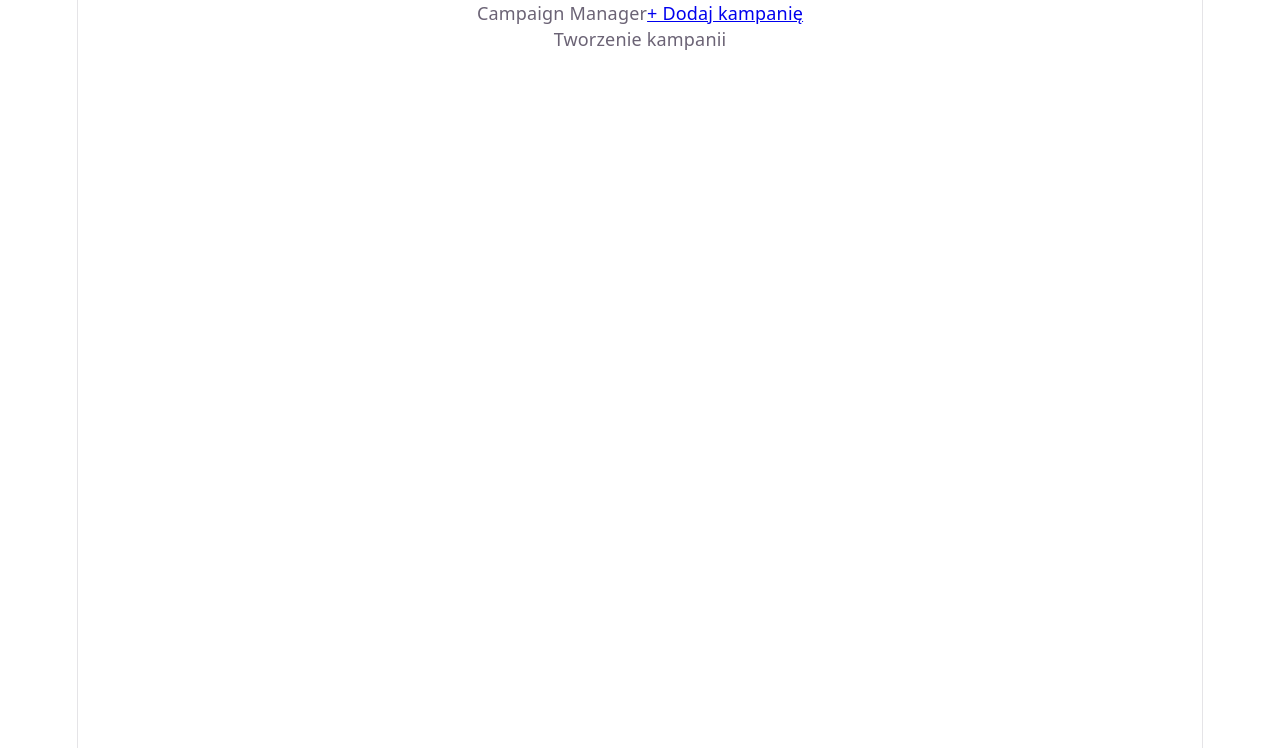
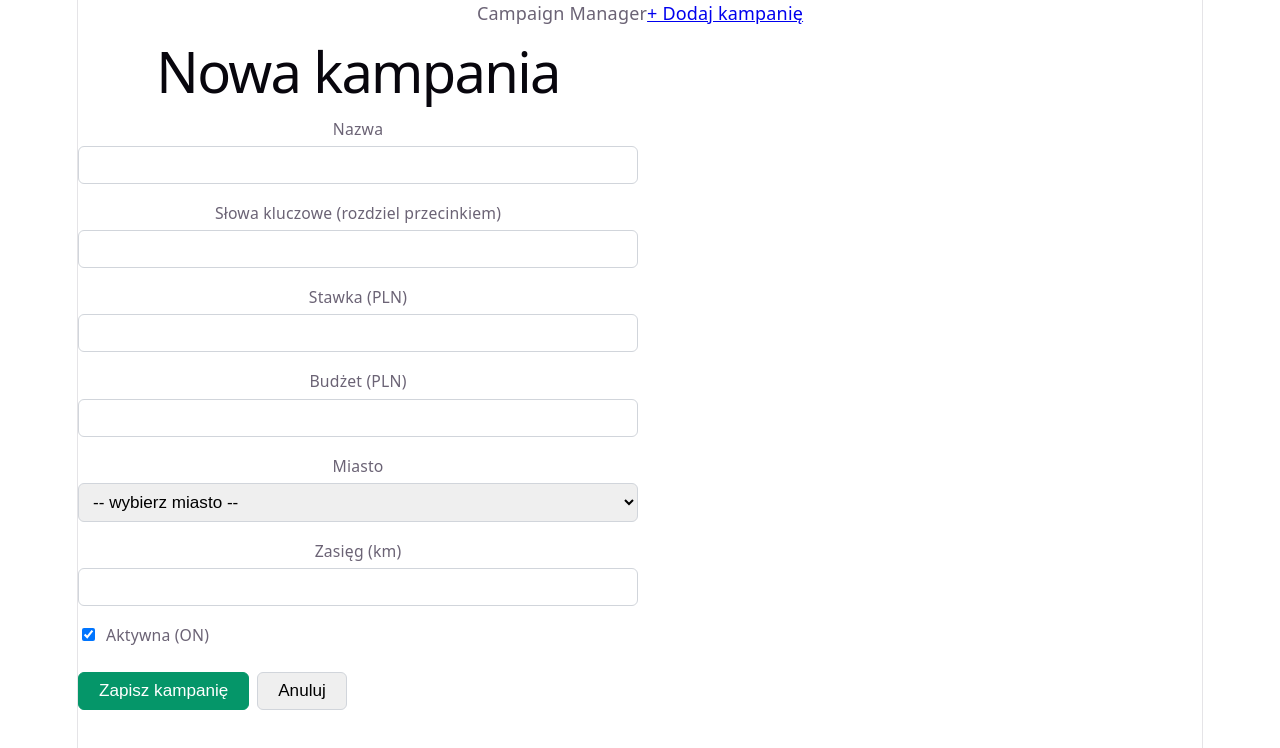
Before and after one commit to lukaset649/CampaignManager, a React (Vite) app: page /campaigns/new in a window 1280 px wide. Shown: the top 748 px of the page. Built offline with nearby package versions, Linux system fonts and the light colour scheme.

Commit message:
add create campaign page

```diff
--- /dev/null
+++ b/src/pages/CampaignCreatePage.less
@@ -0,0 +1,59 @@
+.campaign-create-page {
+  max-width: 560px;
+}
+
+.campaign-form {
+  display: flex;
+  flex-direction: column;
+  gap: 16px;
+
+  &__field {
+    display: flex;
+    flex-direction: column;
+    gap: 4px;
+
+    label {
+      font-size: 0.875rem;
+      font-weight: 500;
+    }
+
+    input,
+    select {
+      padding: 8px 10px;
+      border: 1px solid #d1d5db;
+      border-radius: 6px;
+      font-size: 0.95rem;
+
+      &:focus {
+        outline: none;
+        border-color: #059669;
+      }
+    }
+
+    &--checkbox {
+      flex-direction: row;
+      align-items: center;
+      gap: 8px;
+    }
+  }
+
+  &__actions {
+    display: flex;
+    gap: 8px;
+    margin-top: 8px;
+
+    button {
+      padding: 8px 20px;
+      border-radius: 6px;
+      border: 1px solid #d1d5db;
+      cursor: pointer;
+      font-size: 0.95rem;
+
+      &[type='submit'] {
+        background: #059669;
+        color: #fff;
+        border-color: #059669;
+      }
+    }
+  }
+}
--- a/src/pages/CampaignCreatePage.tsx
+++ b/src/pages/CampaignCreatePage.tsx
@@ -1,3 +1,100 @@
-export const CampaignCreatePage = () => (
-  <p>Tworzenie kampanii</p>
-);
+import { useState } from 'react';
+import { useNavigate } from 'react-router-dom';
+import { mockTowns } from '../data/mockTowns';
+import { useCampaigns } from '../hooks/useCampaigns';
+import { generateId } from '../utils/id';
+import './CampaignCreatePage.less';
+
+const EMPTY_FORM = {
+  name: '',
+  keywords: '',
+  bidAmount: '',
+  fundAmount: '',
+  status: true,
+  town: '',
+  radius: '',
+};
+
+export const CampaignCreatePage = () => {
+  const { dispatch } = useCampaigns();
+  const navigate = useNavigate();
+  const [formData, setFormData] = useState(EMPTY_FORM);
+
+  const handleChange = (e: React.ChangeEvent<HTMLInputElement | HTMLSelectElement>) => {
+    const { name, value, type } = e.target;
+    setFormData((prev) => ({
+      ...prev,
+      [name]: type === 'checkbox' ? (e.target as HTMLInputElement).checked : value,
+    }));
+  };
+
+  const handleSubmit = (e: React.FormEvent) => {
+    e.preventDefault();
+    dispatch({
+      type: 'ADD_CAMPAIGN',
+      payload: {
+        id: generateId(),
+        name: formData.name,
+        keywords: formData.keywords.split(',').map((k) => k.trim()).filter(Boolean),
+        bidAmount: Number(formData.bidAmount),
+        fundAmount: Number(formData.fundAmount),
+        status: formData.status,
+        town: formData.town,
+        radius: Number(formData.radius),
+      },
+    });
+    navigate('/');
+  };
+
+  return (
+    <section className="campaign-create-page">
+      <h1>Nowa kampania</h1>
+      <form className="campaign-form" onSubmit={handleSubmit}>
+        <div className="campaign-form__field">
+          <label htmlFor="name">Nazwa</label>
+          <input id="name" name="name" type="text" value={formData.name} onChange={handleChange} required />
+        </div>
+
+        <div className="campaign-form__field">
+          <label htmlFor="keywords">Słowa kluczowe (rozdziel przecinkiem)</label>
+          <input id="keywords" name="keywords" type="text" value={formData.keywords} onChange={handleChange} />
+        </div>
+
+        <div className="campaign-form__field">
+          <label htmlFor="bidAmount">Stawka (PLN)</label>
+          <input id="bidAmount" name="bidAmount" type="number" min="0" step="0.01" value={formData.bidAmount} onChange={handleChange} required />
+        </div>
+
+        <div className="campaign-form__field">
+          <label htmlFor="fundAmount">Budżet (PLN)</label>
+          <input id="fundAmount" name="fundAmount" type="number" min="0" step="0.01" value={formData.fundAmount} onChange={handleChange} required />
+        </div>
+
+        <div className="campaign-form__field">
+          <label htmlFor="town">Miasto</label>
+          <select id="town" name="town" value={formData.town} onChange={handleChange} required>
+            <option value="">-- wybierz miasto --</option>
+            {mockTowns.map((town) => (
+              <option key={town} value={town}>{town}</option>
+            ))}
+          </select>
+        </div>
+
+        <div className="campaign-form__field">
+          <label htmlFor="radius">Zasięg (km)</label>
+          <input id="radius" name="radius" type="number" min="1" value={formData.radius} onChange={handleChange} required />
+        </div>
+
+        <div className="campaign-form__field campaign-form__field--checkbox">
+          <input id="status" name="status" type="checkbox" checked={formData.status} onChange={handleChange} />
+          <label htmlFor="status">Aktywna (ON)</label>
+        </div>
+
+        <div className="campaign-form__actions">
+          <button type="submit">Zapisz kampanię</button>
+          <button type="button" onClick={() => navigate('/')}>Anuluj</button>
+        </div>
+      </form>
+    </section>
+  );
+};
```
